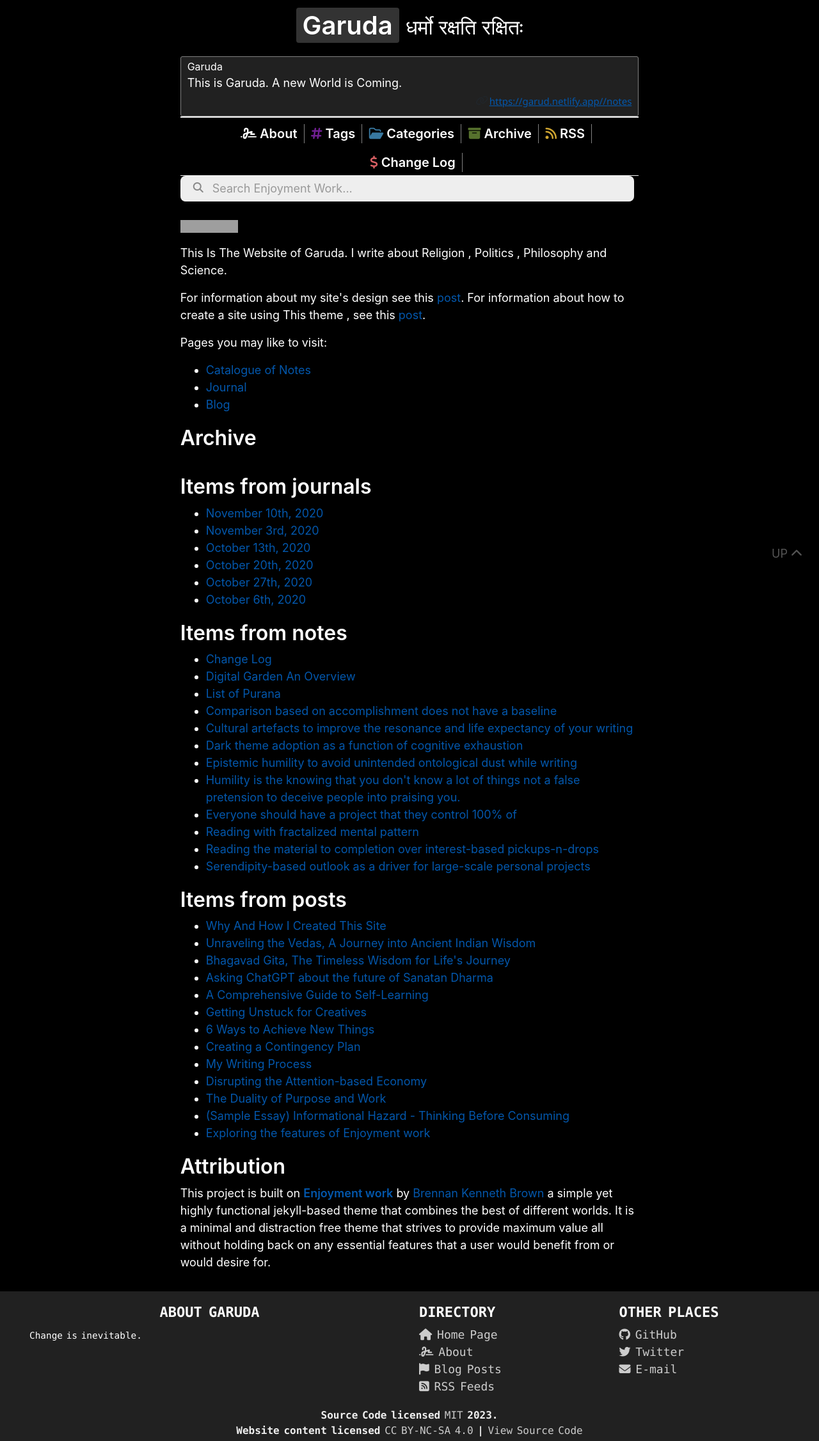
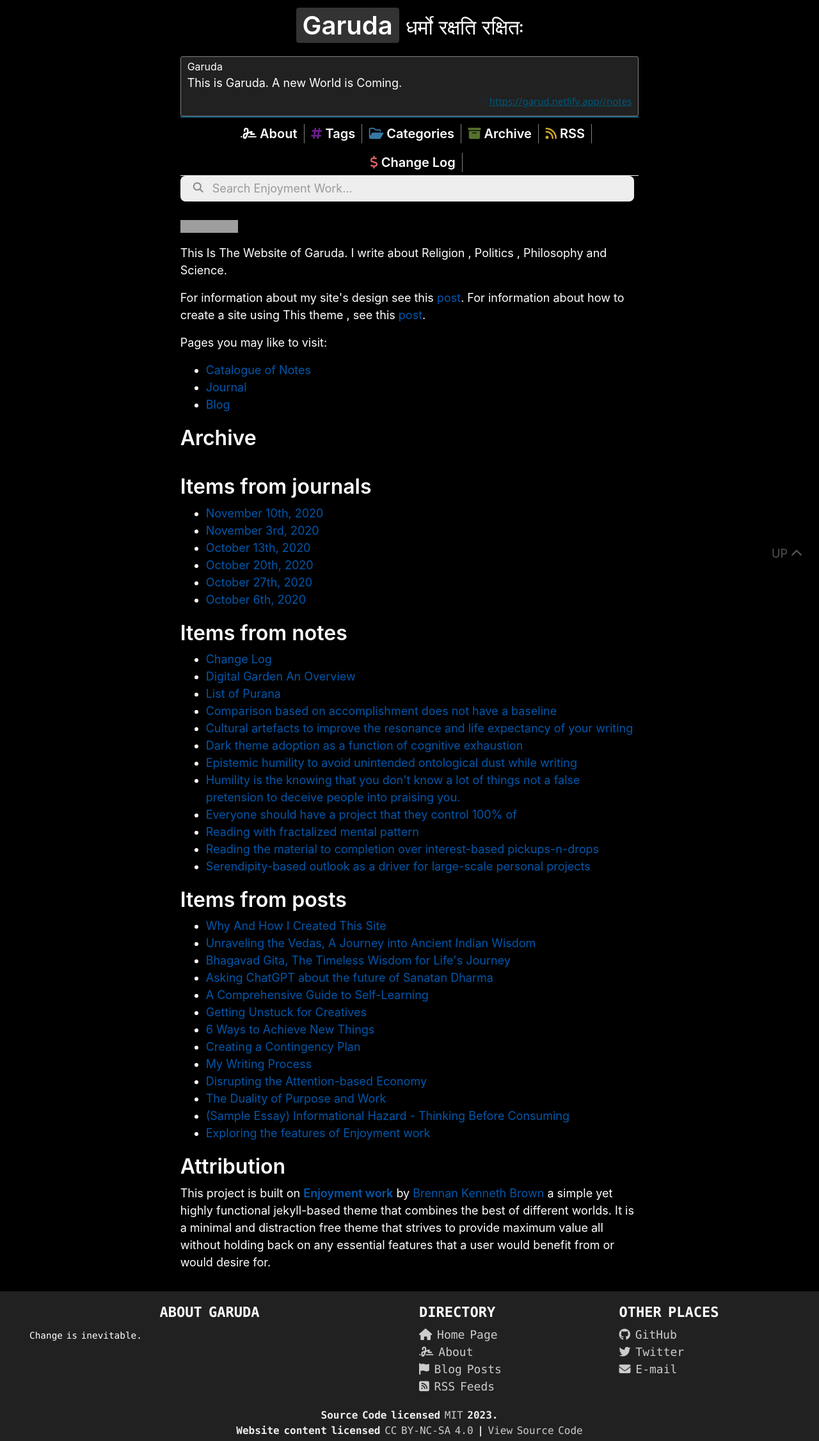
Before and after one commit to stardoom4/blog, a Jekyll site: the page built from index.md, in a window 1280 px wide. Shown: the whole page at 64% size. Built offline with Jekyll 4.4.1, drawn with Linux system fonts in a browser that asks for light colours; nearby versions of some CDN libraries; grey boxes are pictures that could not be loaded.

Commit message:
Update style.css

```diff
--- a/assets/css/style.css
+++ b/assets/css/style.css
@@ -208,7 +208,7 @@ hr {
 }
 
 .dashboard {
-  border-bottom: 2px solid #f7f7f7;
+  border-bottom: 2px solid #005678;
   width: 100%;
   display: flex;
   flex-direction: column;
@@ -226,10 +226,11 @@ hr {
   padding-left: 20px;
   margin-top: -14px;
   padding-bottom: 8px;
+  text-decoration: underline;
 }
 
 .link-to-notes a {
-  color: #0357ac;
+  color: #005678;
   text-decoration: underline;
   font-family: "Segoe UI", Roboto, Oxygen, Ubuntu, Cantarell, "Open Sans", "Helvetica Neue", sans-serif;
   font-size: 15px;
@@ -337,9 +338,9 @@ hr {
 }
 
 .notes-page-tagline {
-  color: #888888;
+  color: #fff;
   margin-top: -17px;
-  color: #888888;
+  color: #fff;
   font-size: 0.7rem;
   font-weight: 550;
 }
```
